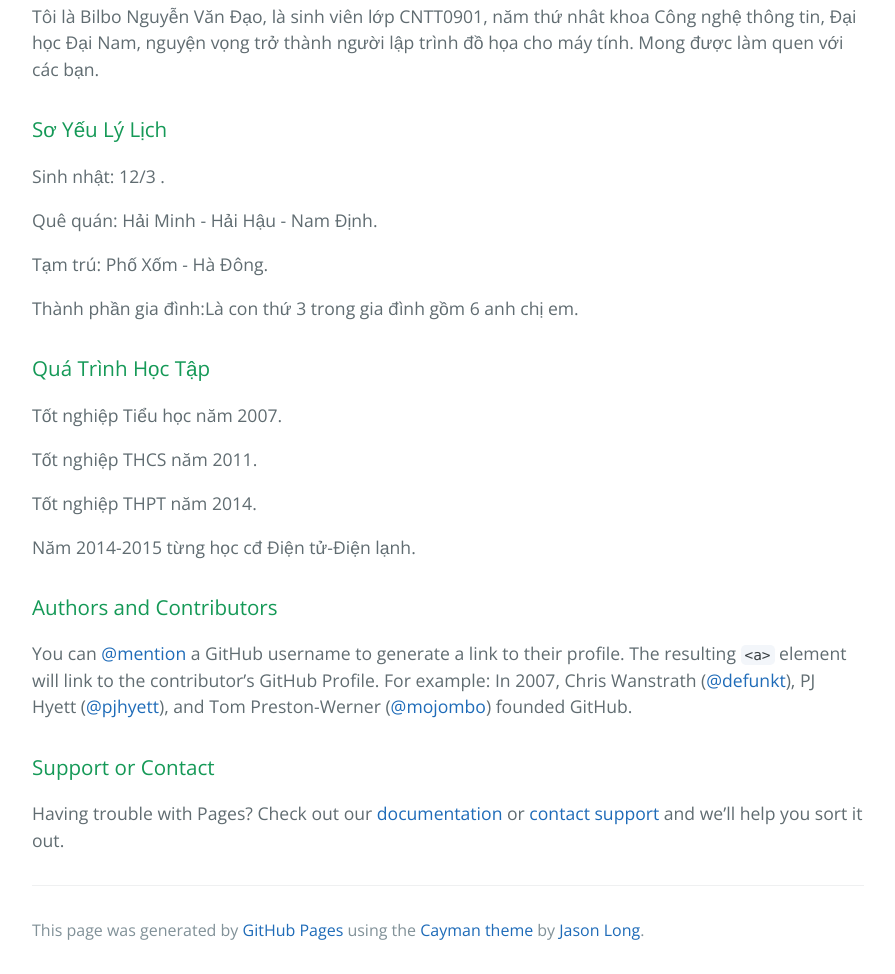
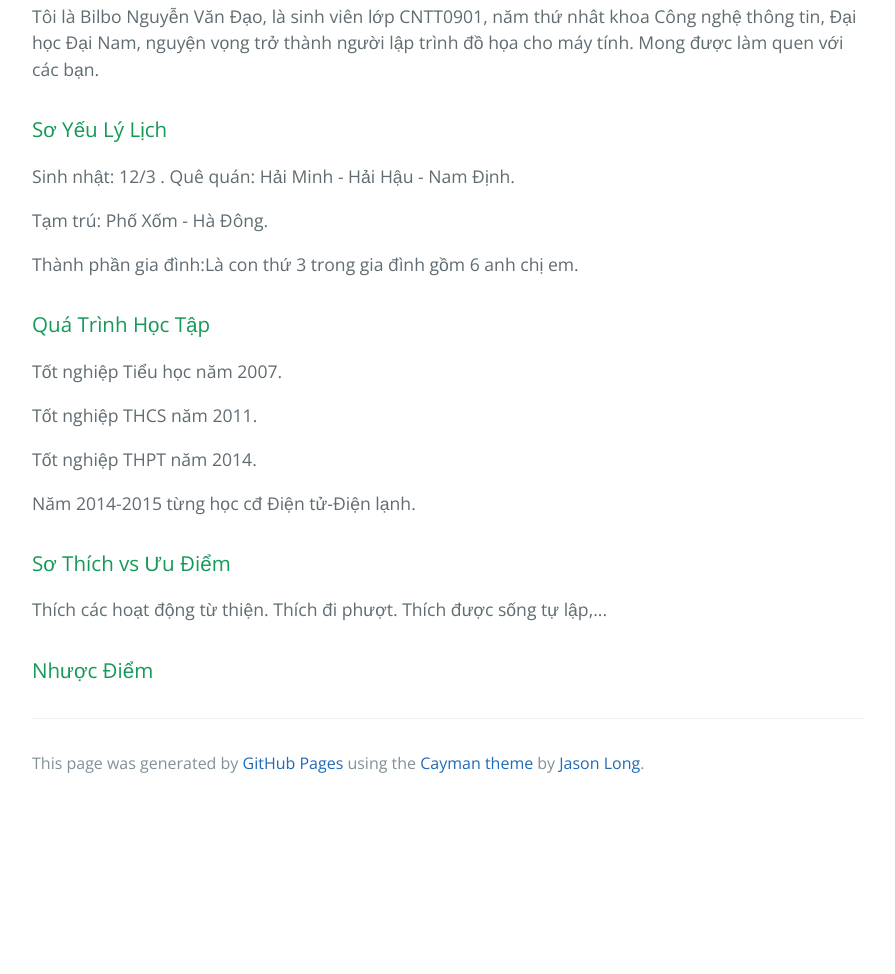
Before and after one commit to dao20022/dao0022.github.io, a plain HTML site: page index.html in a window 1280 px wide. Shown: the part 394-1368 px from the top of the page, without its empty margins (192-1087 px from the left). After the commit the page ends 1201 px from the top, so only its background shows below. Drawn offline with nearby package versions, Linux system fonts and the light colour scheme.

Commit message:
Update index.html

```diff
--- a/index.html
+++ b/index.html
@@ -21,8 +21,8 @@
 <h3>
 <a id="designer-templates" class="anchor" href="#designer-templates" aria-hidden="true"><span aria-hidden="true" class="octicon octicon-link"></span></a>Sơ Yếu Lý Lịch</h3>
 
-<p>Sinh nhật: 12/3 .</p>
-<p>Quê quán: Hải Minh - Hải Hậu - Nam Định.</p>
+<p>Sinh nhật: 12/3 .
+Quê quán: Hải Minh - Hải Hậu - Nam Định.</p>
 <p>Tạm trú: Phố Xốm - Hà Đông.</p>
 <p>Thành phần gia đình:Là con thứ 3 trong gia đình gồm 6 anh chị em.</p>
 <h3>
@@ -34,14 +34,14 @@
 <p>Năm 2014-2015 từng học cđ Điện tử-Điện lạnh.</p>
 
 <h3>
-<a id="authors-and-contributors" class="anchor" href="#authors-and-contributors" aria-hidden="true"><span aria-hidden="true" class="octicon octicon-link"></span></a>Authors and Contributors</h3>
+<a id="authors-and-contributors" class="anchor" href="#authors-and-contributors" aria-hidden="true"><span aria-hidden="true" class="octicon octicon-link"></span></a>Sơ Thích vs Ưu Điểm</h3>
 
-<p>You can <a href="https://help.github.com/articles/basic-writing-and-formatting-syntax/#mentioning-users-and-teams" class="user-mention">@mention</a> a GitHub username to generate a link to their profile. The resulting <code>&lt;a&gt;</code> element will link to the contributor’s GitHub Profile. For example: In 2007, Chris Wanstrath (<a href="https://github.com/defunkt" class="user-mention">@defunkt</a>), PJ Hyett (<a href="https://github.com/pjhyett" class="user-mention">@pjhyett</a>), and Tom Preston-Werner (<a href="https://github.com/mojombo" class="user-mention">@mojombo</a>) founded GitHub.</p>
+<p>Thích các hoạt động từ thiện. Thích đi phượt. Thích được sống tự lập,...</p>
+<p></p>
+<h3>
+<a id="support-or-contact" class="anchor" href="#support-or-contact" aria-hidden="true"><span aria-hidden="true" class="octicon octicon-link"></span></a>Nhược Điểm</h3>
 
-<h3>
-<a id="support-or-contact" class="anchor" href="#support-or-contact" aria-hidden="true"><span aria-hidden="true" class="octicon octicon-link"></span></a>Support or Contact</h3>
-
-<p>Having trouble with Pages? Check out our <a href="https://help.github.com/pages">documentation</a> or <a href="https://github.com/contact">contact support</a> and we’ll help you sort it out.</p>
+<p></p>
 
       <footer class="site-footer">
 
```
